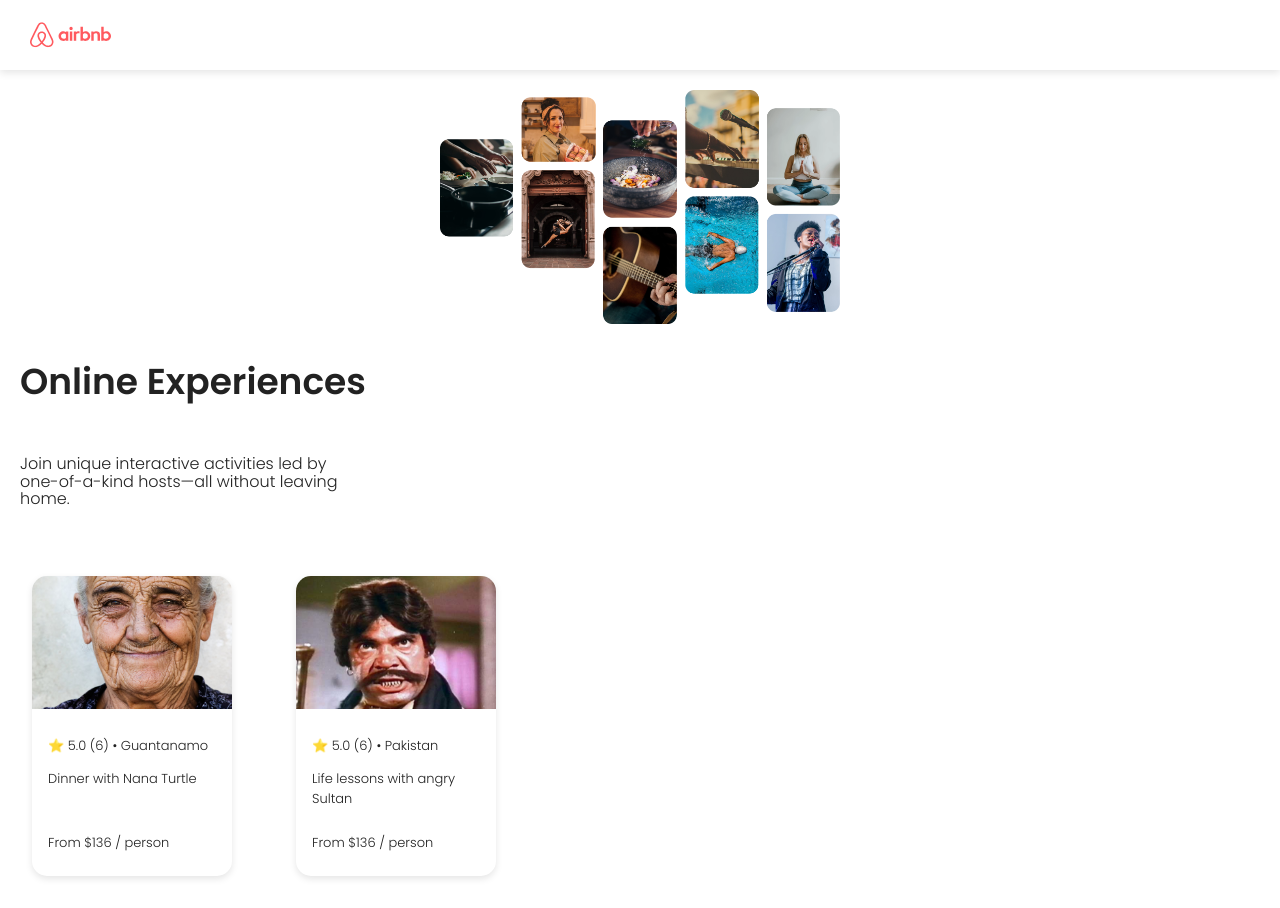
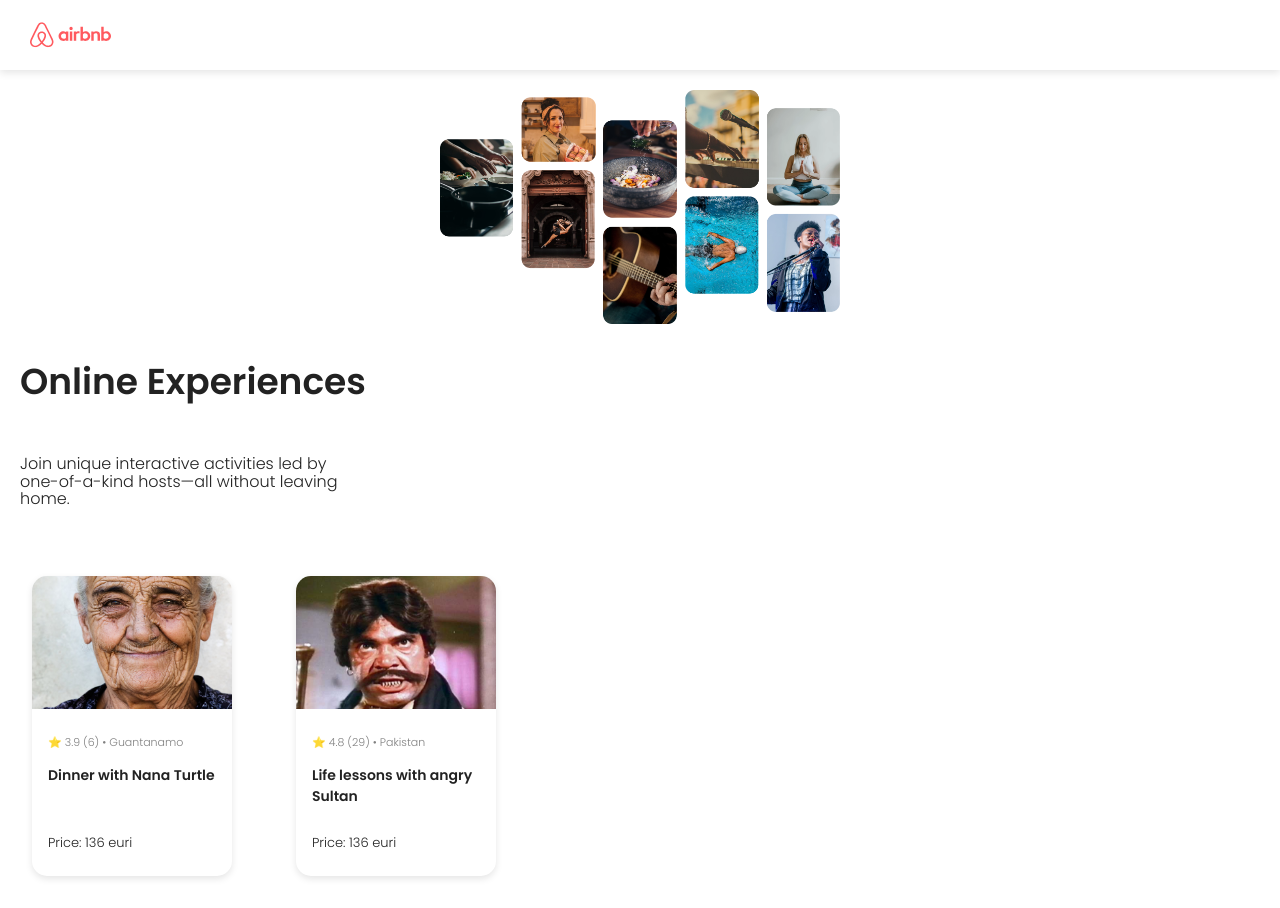
Before and after one commit to Culosride/AirBnb-clone, a React (Vite) app: page / in a window 1280 px wide. Built offline with nearby package versions, Linux system fonts and the light colour scheme.

Commit message:
better organization

```diff
--- a/app/App.jsx
+++ b/app/App.jsx
@@ -6,20 +6,30 @@ import Card from '../app/components/Card.jsx'
 export default function App() {
   return (
     <div className=''>
-      <Navbar />
+      <Navbar
+        logo="app/assets/airbnb_logo.svg"
+        alt="airbnb-logo"
+      />
       <Hero />
+
       <div className="cards">
         <Card
           img="app/assets/nana_turtle.jpg"
-          rating="⭐ 5.0 (6) • Guantanamo"
+          rating={3.9}
+          reviews = {6}
+          place = "Guantanamo"
           desc="Dinner with Nana Turtle"
-          price="From $136 / person"
+          price={136}
+          alt="nana_turtle"
         />
         <Card
           img="app/assets/sultan.jpeg"
-          rating="⭐ 5.0 (6) • Pakistan"
+          rating={4.8}
+          reviews = {29}
+          place = "Pakistan"
           desc="Life lessons with angry Sultan"
-          price="From $136 / person"
+          price={136}
+          alt="sultan"
         />
       </div>
     </div>
--- a/app/components/Card.jsx
+++ b/app/components/Card.jsx
@@ -1,12 +1,13 @@
 export default function Card(props) {
   return (
     <div className="card">
-      <img className="card-img" src={props.img} alt="" />
+      <img className="card-img" src={props.img} alt={props.alt} />
       <div className="card-text-wrapper">
-        <p className="">{props.rating}</p>
-        <p>{props.desc}</p>
+        <p className="card-rating">⭐ {props.rating} ({props.reviews}) • {props.place}</p>
+        <h3 className="card-desc">{props.desc}</h3>
       </div>
-      <p className="card-price">{props.price}</p>
+      <p>{props.number}</p>
+      <p className="card-price">Price: {props.price} euri</p>
     </div>
   )
 }
--- a/app/components/Navbar.jsx
+++ b/app/components/Navbar.jsx
@@ -1,7 +1,7 @@
-export default function Navbar() {
+export default function Navbar(props) {
   return (
     <nav className="nav">
-      <img src="app/assets/airbnb_logo.svg" alt="airbnb_logo" />
+      <img src={props.logo} alt={props.alt} />
     </nav>
   )
 }
--- a/app/main.jsx
+++ b/app/main.jsx
@@ -1,7 +1,7 @@
 import React from 'react'
 import ReactDOM from 'react-dom/client'
 import App from './App'
-import '../app/stylesheets/style.css'
+import '../app/stylesheets/index.css'
 
 ReactDOM.createRoot(document.getElementById('root')).render(
   <React.StrictMode>
--- /dev/null
+++ b/app/stylesheets/cards.css
@@ -0,0 +1,41 @@
+.cards {
+  display: flex;
+}
+
+.card {
+  font-size: 13px;
+  border-radius: 15px;
+  width: 200px;
+  height: 300px;
+  margin: 32px;
+  box-shadow: 0 3px 7.5px rgba(0, 0, 0, 0.1);
+  position: relative;
+}
+
+.card > img {
+  object-fit:cover;
+  height: 133px;
+  width: 100%;
+  border-top-left-radius: inherit;
+  border-top-right-radius: inherit;
+}
+
+.card-text-wrapper {
+  padding: 8px var(--card-padding-sides);
+}
+
+
+.card-price {
+  position: absolute;
+  bottom: 10px;
+  left: var(--card-padding-sides);
+}
+
+.card-rating {
+  font-size: 11px;
+  color: grey;
+}
+
+.card-desc {
+  font-size: 14px;
+}
--- /dev/null
+++ b/app/stylesheets/hero.css
@@ -0,0 +1,19 @@
+.hero-wrapper {
+  display: flex;
+  flex-direction: column;
+}
+
+.hero-img {
+  max-width: 400px;
+  align-self: center;
+}
+
+.hero-header {
+  font-size: 36px;
+}
+
+.hero-copy {
+  width: 320px;
+  font-size: 16px;
+  line-height: 110%;
+}
--- /dev/null
+++ b/app/stylesheets/index.css
@@ -0,0 +1,21 @@
+@import "cards.css";
+@import "nav.css";
+@import "hero.css";
+
+:root {
+  --text: #222222;
+  /* --color2: white; */
+  --sultan: url("app/assets/sultan.jpeg");
+  /* --logo_alt: url(""); */
+  --card-padding-sides: 16px;
+}
+
+body {
+  font-family: 'Poppins';
+  margin: 0;
+  color: var(--text);
+}
+
+section {
+  padding: 20px;
+}
--- /dev/null
+++ b/app/stylesheets/nav.css
@@ -0,0 +1,11 @@
+.nav {
+  /* width: 100%; */
+  height: 70px;
+  display: flex;
+  padding-left: 30px;
+  box-shadow: 0 3px 7.5px rgba(0, 0, 0, 0.1);
+}
+
+.nav img {
+  width: 82px;
+}
--- a/app/stylesheets/style.css
+++ /dev/null
@@ -1,81 +0,0 @@
-:root {
-  --text: #222222;
-  /* --color2: white; */
-  --sultan: url("app/assets/sultan.jpeg");
-  /* --logo_alt: url(""); */
-  --card-padding-sides: 16px;
-}
-
-body {
-  font-family: 'Poppins';
-  margin: 0;
-  color: var(--text);
-}
-
-.nav {
-  /* width: 100%; */
-  height: 70px;
-  display: flex;
-  padding-left: 30px;
-  box-shadow: 0 3px 7.5px rgba(0, 0, 0, 0.1);
-}
-
-.nav img {
-  width: 82px;
-}
-
-.hero-wrapper {
-  display: flex;
-  flex-direction: column;
-}
-
-.hero-img {
-  max-width: 400px;
-  align-self: center;
-}
-
-.hero-header {
-  font-size: 36px;
-}
-
-.hero-copy {
-  width: 320px;
-  font-size: 16px;
-  line-height: 110%;
-}
-
-section {
-  padding: 20px;
-}
-
-.card {
-  font-size: 13px;
-  border-radius: 15px;
-  width: 200px;
-  height: 300px;
-  margin: 32px;
-  box-shadow: 0 3px 7.5px rgba(0, 0, 0, 0.1);
-  position: relative;
-}
-
-.card > img {
-  object-fit:cover;
-  height: 133px;
-  width: 100%;
-  border-top-left-radius: inherit;
-  border-top-right-radius: inherit;
-}
-
-.card-text-wrapper {
-  padding: 8px var(--card-padding-sides);
-}
-
-.cards {
-  display: flex;
-}
-
-.card-price {
-  position: absolute;
-  bottom: 10px;
-  left: var(--card-padding-sides);
-}
```
